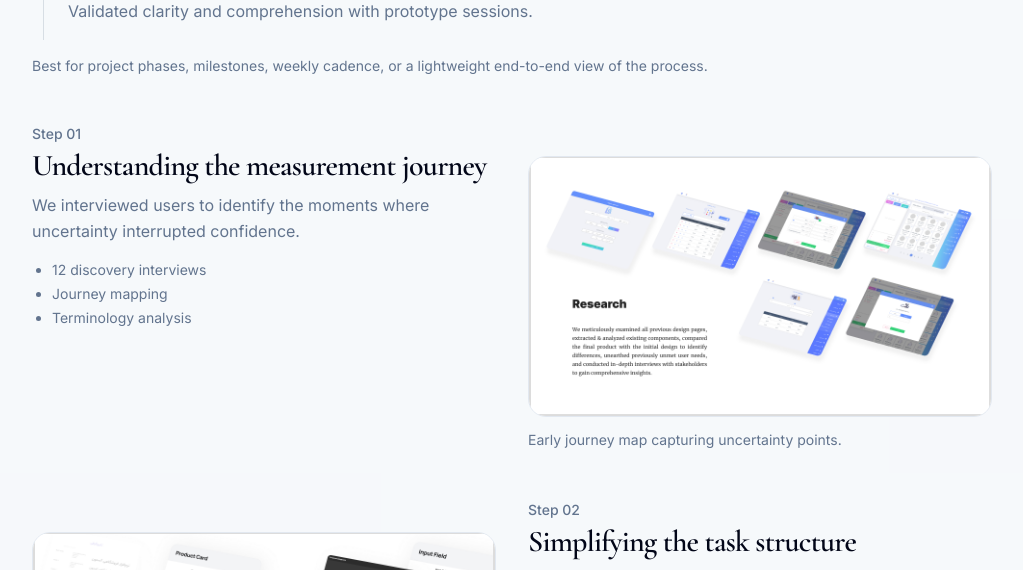
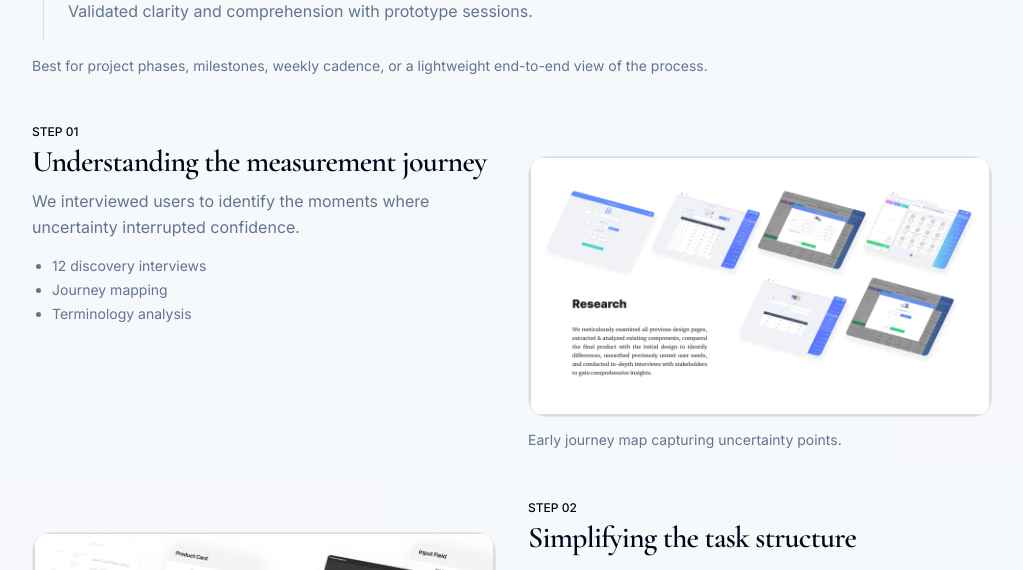
Before and after one commit to shkyb/shkyb.github.io, a React (Vite) app: page /projects/blocks in a window 1280 px wide. Shown: the part 6640-7210 px from the top of the page, without its empty margins (128-1151 px from the left). Built offline with nearby package versions, Linux system fonts and the light colour scheme.

Commit message:
ProcessStep styling adj

```diff
--- a/src/components/case/blocks/ProcessStep.jsx
+++ b/src/components/case/blocks/ProcessStep.jsx
@@ -7,7 +7,8 @@ import { sp } from "../layout/spacing"
  * ProcessStep
  *
  * Props:
- * - step?: ReactNode        // "01", "Step 1", etc.
+ * - number?: string | number  // large serif number above step, e.g. "01"
+ * - step?: ReactNode          // "Step 1", "Phase 01", etc.
  * - title: ReactNode
  * - description?: ReactNode
  * - bullets?: ReactNode[]
@@ -25,6 +26,7 @@ import { sp } from "../layout/spacing"
  */
 
 export function ProcessStep({
+  number,
   step,
   title,
   description,
@@ -59,8 +61,21 @@ export function ProcessStep({
           reverse ? "md:order-2" : "md:order-1"
         )}
       >
+        {number != null ? (
+          <span
+            className="block font-serif text-5xl font-bold leading-none tabular-nums lining-nums"
+            style={{ color: "var(--project-primary, var(--project-kicker, #334155))" }}
+            aria-hidden="true"
+          >
+            {number}
+          </span>
+        ) : null}
+
         {step ? (
-          <p className="text-sm font-medium text-(--project-muted-foreground,var(--muted-foreground))">
+          <p
+            className={cn("text-xs font-medium uppercase tracking-normal", number != null ? "mt-2" : "")}
+            style={{ color: "var(--project-kicker, var(--project-primary, var(--project-foreground, var(--foreground))))" }}
+          >
             {step}
           </p>
         ) : null}
--- a/src/pages/Projects/CaseStudyBlocksDescribedPage.jsx
+++ b/src/pages/Projects/CaseStudyBlocksDescribedPage.jsx
@@ -405,17 +405,20 @@ const docs = {
     title: "ProcessStep",
     summary: "Structured step block for method, outputs, and artifact storytelling.",
     props: [
-      ["step", 'Small step label. Example: "Step 01".'],
+      ["number", 'Optional large serif number above the step label. Example: "01". Uses project primary color.'],
+      ["step", 'Optional small uppercase label. Example: "Discovery".'],
       ["title", "Main step title."],
       ["description", "Short supporting description."],
       ["bullets", "Array of outputs or activities."],
       ["figure", "Optional figure object with src, alt, caption, aspect, frame."],
+      ["figureCols", "Figure column span out of 12. Default 6 (equal split). Use 7–8 for image-heavy steps."],
       ["reverse", "Swaps media/text order on desktop."],
       ["justifyEnd", "Vertically aligns the text column content to the end."],
       ["className", "Extra spacing or layout overrides."],
     ],
     code: `<ProcessStep
-  step="Step 01"
+  number="01"
+  step="Discovery"
   title="Understanding the measurement journey"
   description="We interviewed users to identify the moments where uncertainty interrupted confidence."
   bullets={[
@@ -987,7 +990,8 @@ export default function CaseStudyBlocksDescribedPage() {
             <div className="space-y-6">
               <div className="space-y-12">
                 <ProcessStep
-                  step="Step 01"
+                  number="01"
+                  step="Discovery"
                   title="Understanding the measurement journey"
                   description="We interviewed users to identify the moments where uncertainty interrupted confidence."
                   bullets={["12 discovery interviews", "Journey mapping", "Terminology analysis"]}
@@ -1000,7 +1004,8 @@ export default function CaseStudyBlocksDescribedPage() {
                 />
 
                 <ProcessStep
-                  step="Step 02"
+                  number="02"
+                  step="Design"
                   title="Simplifying the task structure"
                   description="We reorganized the experience around user intent rather than system features."
                   bullets={["Goal-based IA", "Measurement flow redesign", "Clear feedback states"]}
```
